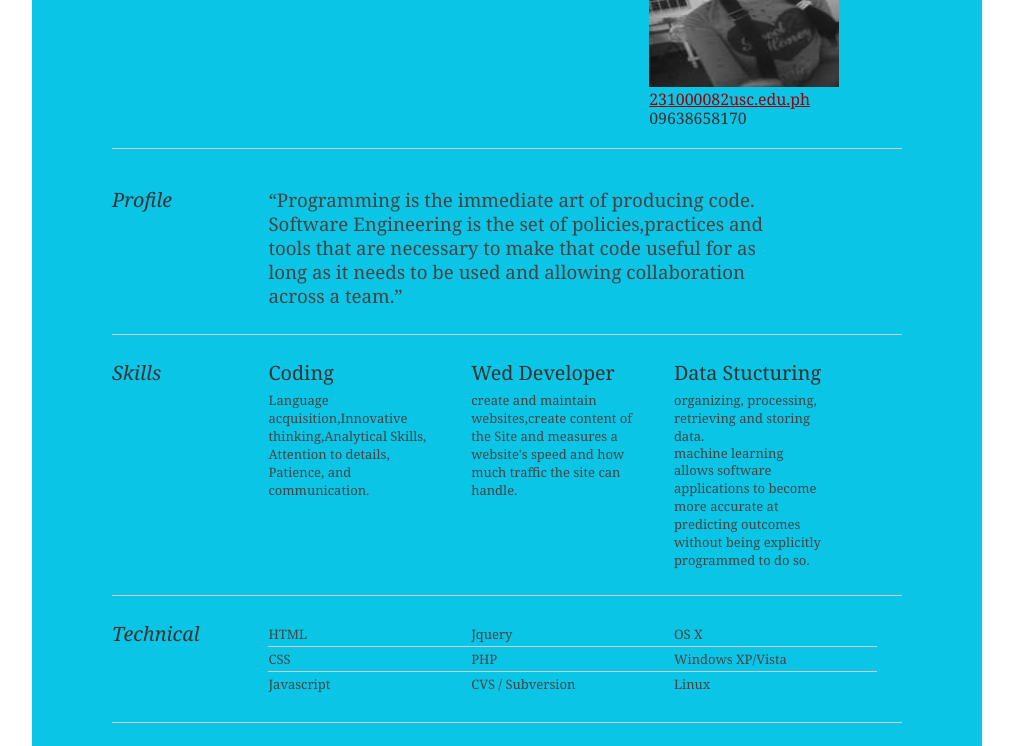
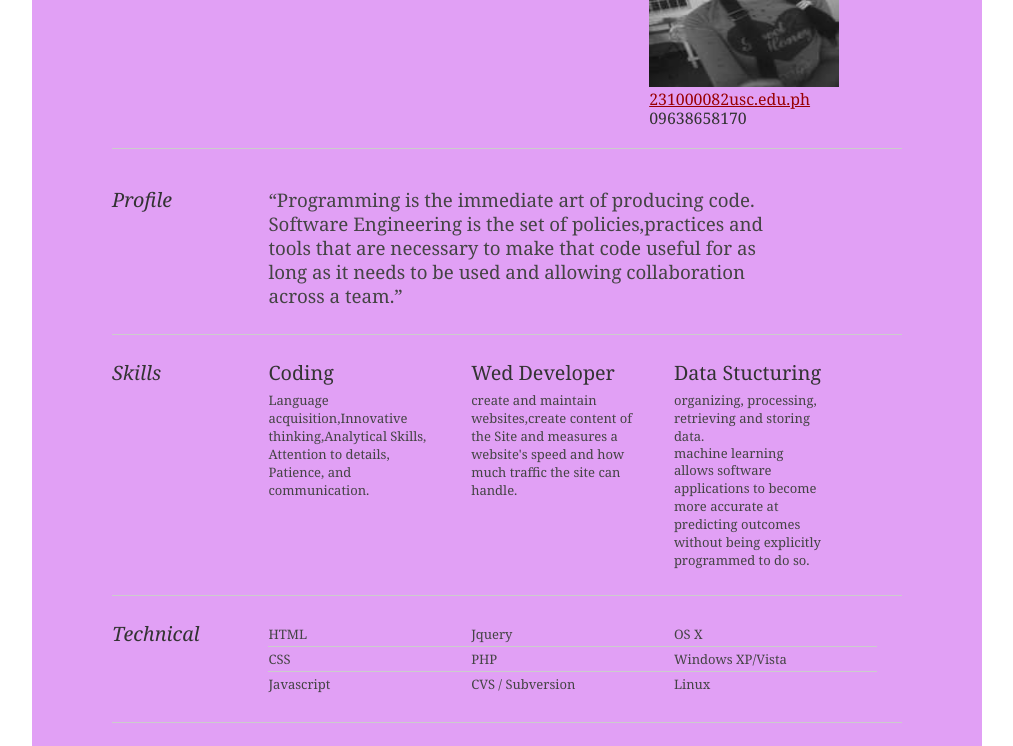
Before and after one commit to glaizacaracol/glaizacaracol.github.io, a plain HTML site: page index.html in a window 1280 px wide. Shown: the part 241-987 px from the top of the page, without its empty margins (133-1146 px from the left). Drawn offline with Linux system fonts and the light colour scheme.

Commit message:
change color

```diff
--- a/resume.css
+++ b/resume.css
@@ -18,7 +18,7 @@
 
 /* //-- yui-grids style overrides -- */
 body { font-family: Georgia; color: #444; }
-#inner { padding: 10px 80px; margin: 80px auto; background: #0bc5e6; border: solid #666; border-width: 8px 0 2px 0; }
+#inner { padding: 10px 80px; margin: 80px auto; background: #b30be663; border: solid #666; border-width: 8px 0 2px 0; }
 .yui-gf { margin-bottom: 2em; padding-bottom: 2em; border-bottom: 1px solid #ccc; }
 
 /* //-- header, body, footer -- */
```
